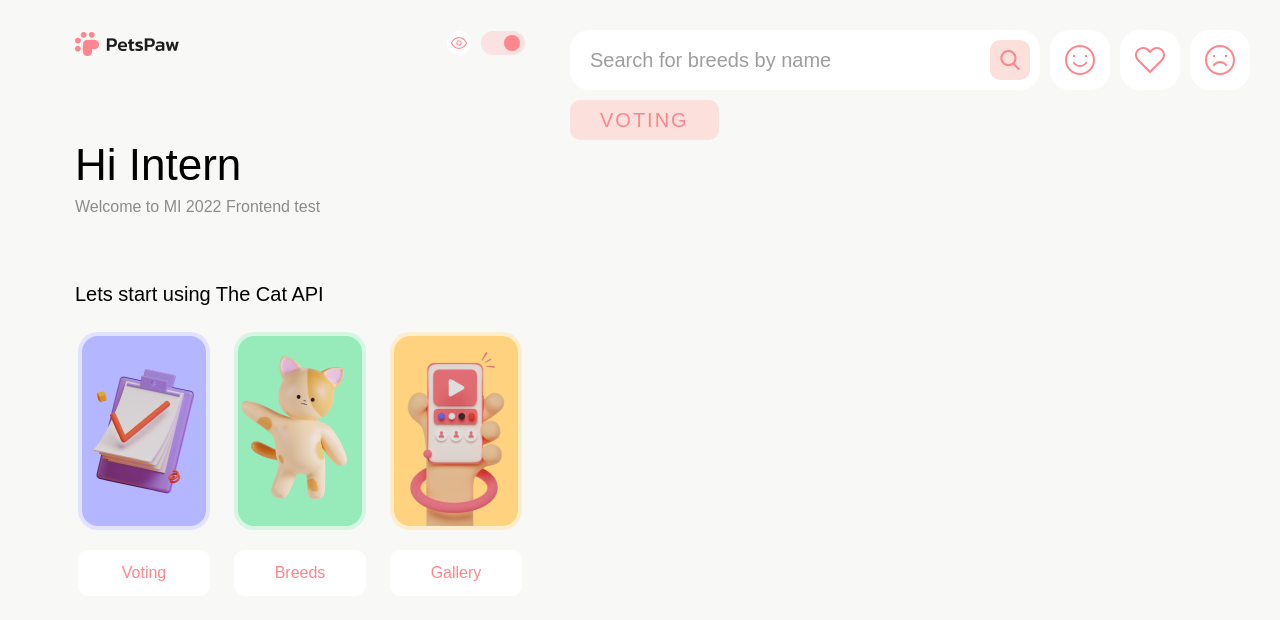
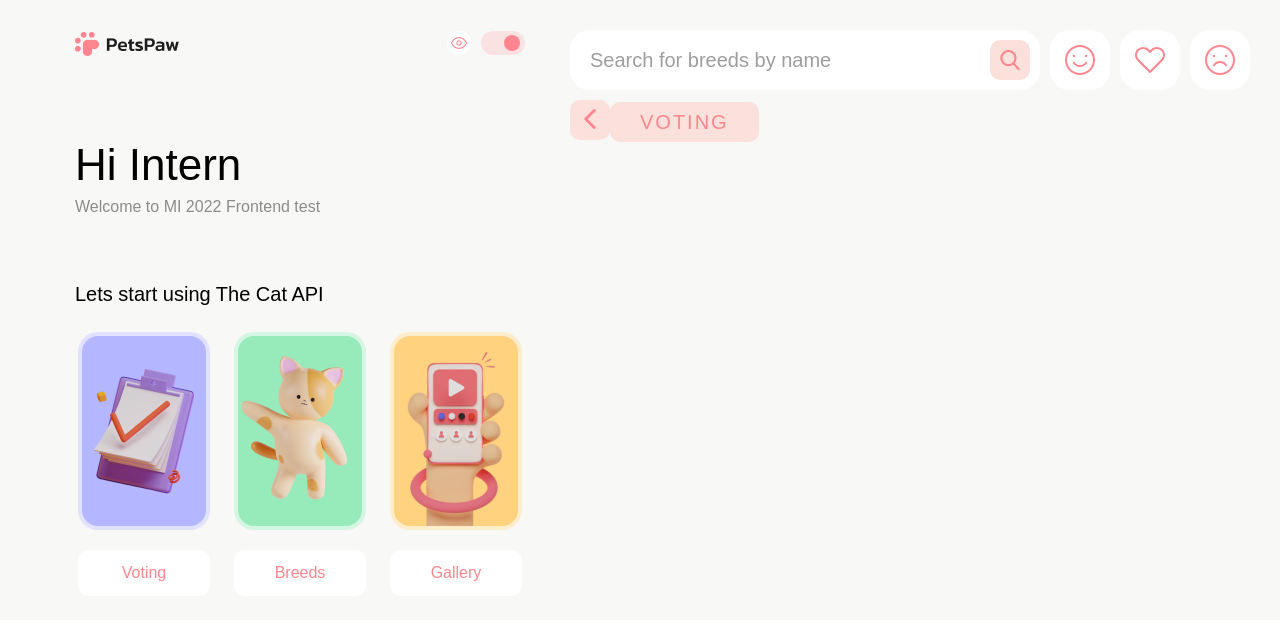
Before and after one commit to Svyat0y/cats-searcher, a React (Create React App) app: page /voting in a window 1280 px wide. Shown: the top 620 px of the page. Built offline with nearby package versions, Linux system fonts and the light colour scheme.

Commit message:
added a new common back button component

```diff
--- a/src/components/Voting/Voting.tsx
+++ b/src/components/Voting/Voting.tsx
@@ -1,13 +1,14 @@
-import React      from 'react'
-import s          from './Voting.module.scss'
-import { Search } from '../Search'
-import { Button } from '../common/Button'
+import React                  from 'react'
+import s                      from './Voting.module.scss'
+import { Search }             from '../Search'
+import { BackButton, Button } from '../common/Buttons'
 
 
 const Voting: React.FC = () => {
 	return (
 		<div className={ s.voting }>
 			<Search/>
+			<BackButton/>
 			<Button name='Voting'/>
 		</div>
 	)
--- a/src/components/common/Button/index.ts
+++ /dev/null
@@ -1 +0,0 @@
-export { default as Button } from './Button'
--- /dev/null
+++ b/src/components/common/Buttons/BackButton.module.scss
@@ -0,0 +1,22 @@
+@import "src/scss/variables";
+
+.back_btn {
+  background: var(--input_search_bg);
+  width: 40px;
+  height: 40px;
+  border: none;
+  border-radius: 10px;
+  cursor: pointer;
+
+  svg {
+    fill: #FF868E;
+  }
+
+  &:hover {
+    background: #FF868E;
+
+    svg {
+      fill: #FFFFFF;
+    }
+  }
+}
--- /dev/null
+++ b/src/components/common/Buttons/BackButton.tsx
@@ -0,0 +1,18 @@
+import React from 'react'
+
+import s from './BackButton.module.scss'
+
+
+const BackButton = () => {
+	return (
+		<button className={ s.back_btn }>
+			<svg width='12' height='20' viewBox='0 0 12 20' fill='none' xmlns='http://www.w3.org/2000/svg'>
+				<path
+					d='M0.709994 10.9901L9.30969 19.5896C9.85669 20.1369 10.7437 20.1369 11.2905 19.5896C11.8373 19.0427 11.8373 18.1558 11.2905 17.6091L3.68104 9.99988L11.2902 2.39096C11.8371 1.84391 11.8371 0.957107 11.2902 0.410284C10.7434 -0.136761 9.85649 -0.136761 9.30949 0.410284L0.709774 9.00985C0.436354 9.28339 0.299805 9.64153 0.299805 9.99983C0.299805 10.3583 0.436624 10.7167 0.709994 10.9901Z'
+				/>
+			</svg>
+		</button>
+	)
+}
+
+export default BackButton
--- /dev/null
+++ b/src/components/common/Buttons/index.ts
@@ -0,0 +1,2 @@
+export { default as Button }     from './Button'
+export { default as BackButton } from './BackButton'
```
Also changed, not shown: src/assets/images/common/back.svg (added), src/components/common/Buttons/Button.module.scss (renamed from src/components/common/Button/Button.module.scss), src/components/common/Buttons/Button.tsx (renamed from src/components/common/Button/Button.tsx), src/components/common/Buttons/types.ts (renamed from src/components/common/Button/types.ts).
